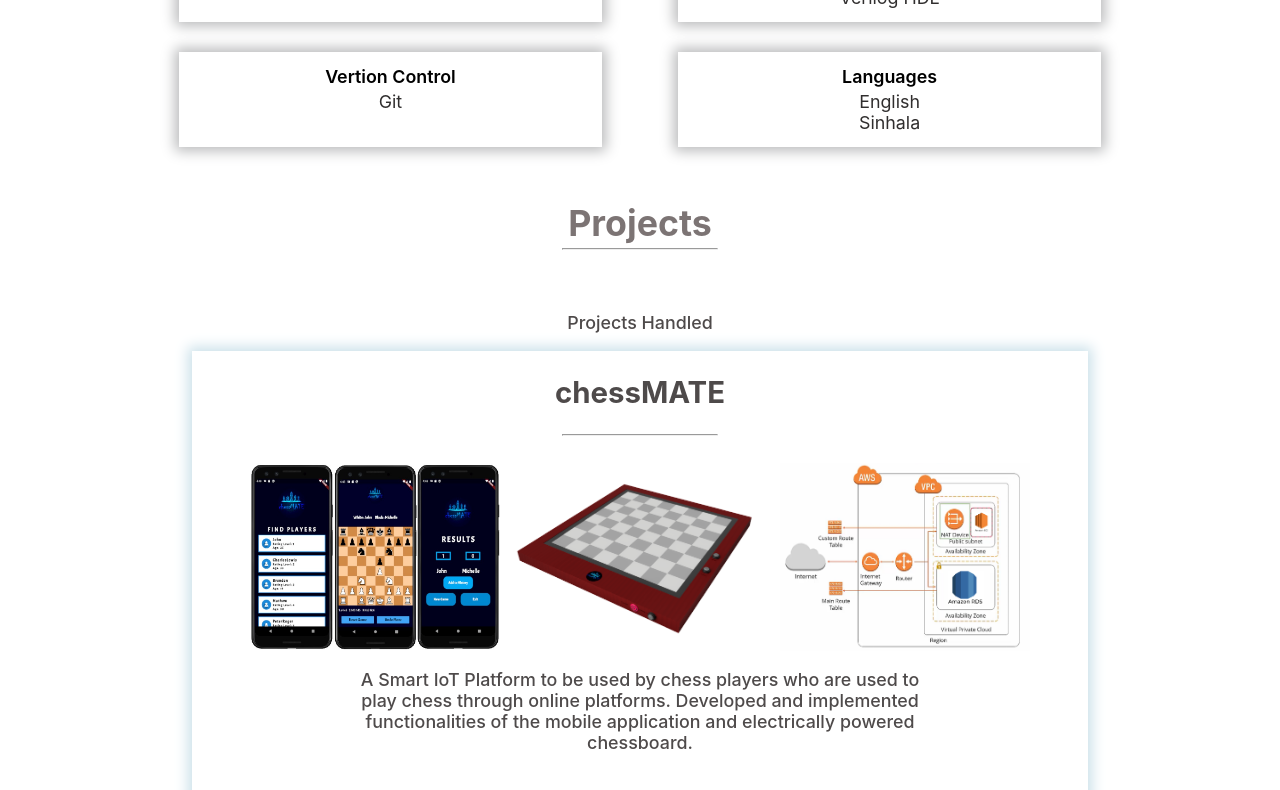
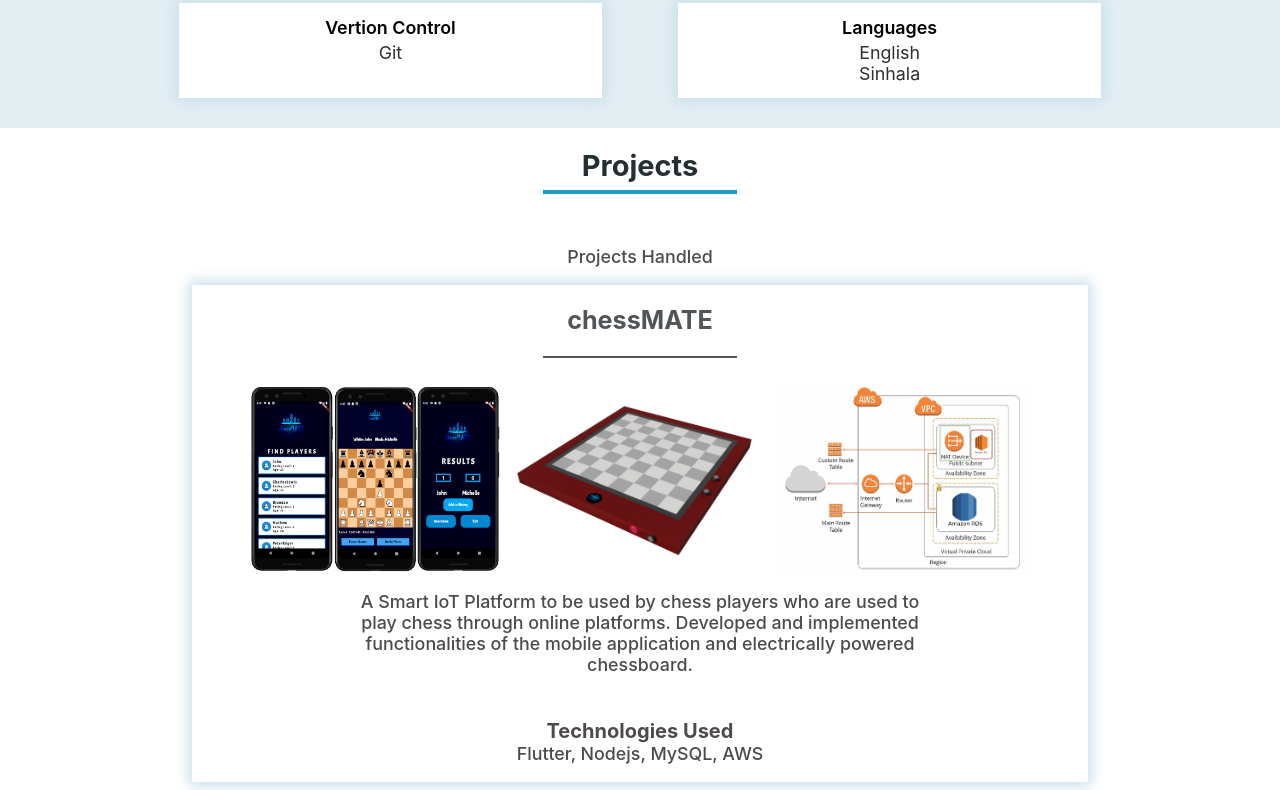
Before and after one commit to isu92neth/isurika, a React (Create React App) app in the folder react-portfolio/: page / in a window 1280 px wide. Shown: the part 2000-2790 px from the top of the page. Built offline with nearby package versions, Linux system fonts and the light colour scheme.

Commit message:
added animation

```diff
--- a/react-portfolio/src/components/About/About.module.css
+++ b/react-portfolio/src/components/About/About.module.css
@@ -29,6 +29,7 @@
 
 .AboutMe .Container .Text h2 {
   font-weight: 700;
+  color: black;
 }
 
 @media (max-width: 706px) {
--- a/react-portfolio/src/components/Contact/Contact.js
+++ b/react-portfolio/src/components/Contact/Contact.js
@@ -11,14 +11,6 @@ const Contact = () => {
     <div className={classes.Contact} id="contact">
       <h1></h1>
       <div className={classes.ContactIcons}>
-        <motion.div whileHover={{ scale: 1.3 }}>
-          <FaMailBulk
-            color="white"
-            size="30px"
-            style={{ padding: "1%" }}
-            onClick={handleURL("123csissa@gmail.com")}
-          />
-        </motion.div>
         <motion.div whileHover={{ scale: 1.3 }}>
           <FaGithub
             color="white"
--- a/react-portfolio/src/components/Contact/Contact.module.css
+++ b/react-portfolio/src/components/Contact/Contact.module.css
@@ -1,5 +1,5 @@
 .Contact {
-  background-color: rgb(68, 128, 163);
+  background-color: #1d9ac5;
   height: 35vh;
   display: flex;
   align-items: center;
--- a/react-portfolio/src/components/NavBar/NavBar.module.css
+++ b/react-portfolio/src/components/NavBar/NavBar.module.css
@@ -1,5 +1,5 @@
 .NavBar {
-  background-color: #ffffff;
+  background-color: rgb(227, 238, 243);
 
   height: 10vh;
   width: 100%;
--- a/react-portfolio/src/components/NavBar/NavLinks.js
+++ b/react-portfolio/src/components/NavBar/NavLinks.js
@@ -1,21 +1,48 @@
 import { motion } from "framer-motion";
 
 const NavLinks = (props) => {
+  const animateFrom = { opacity: 0, y: -40 };
+  const animateTo = { opacity: 1, y: 0 };
   return (
     <ul>
-      <motion.li onClick={() => props.isMobile && props.closeMobileMenu()}>
+      <motion.li
+        initial={animateFrom}
+        animate={animateTo}
+        transition={{ delay: 0.05 }}
+        onClick={() => props.isMobile && props.closeMobileMenu()}
+      >
         <a href="/">Home</a>
       </motion.li>
-      <motion.li onClick={() => props.isMobile && props.closeMobileMenu()}>
+      <motion.li
+        initial={animateFrom}
+        animate={animateTo}
+        transition={{ delay: 0.1 }}
+        onClick={() => props.isMobile && props.closeMobileMenu()}
+      >
         <a href="/#about">About Me</a>
       </motion.li>
-      <motion.li onClick={() => props.isMobile && props.closeMobileMenu()}>
+      <motion.li
+        initial={animateFrom}
+        animate={animateTo}
+        transition={{ delay: 0.15 }}
+        onClick={() => props.isMobile && props.closeMobileMenu()}
+      >
         <a href="/#skills">Skills</a>
       </motion.li>
-      <motion.li onClick={() => props.isMobile && props.closeMobileMenu()}>
+      <motion.li
+        initial={animateFrom}
+        animate={animateTo}
+        transition={{ delay: 0.2 }}
+        onClick={() => props.isMobile && props.closeMobileMenu()}
+      >
         <a href="/#projects">Projects</a>
       </motion.li>
-      <motion.li onClick={() => props.isMobile && props.closeMobileMenu()}>
+      <motion.li
+        initial={animateFrom}
+        animate={animateTo}
+        transition={{ delay: 0.25 }}
+        onClick={() => props.isMobile && props.closeMobileMenu()}
+      >
         <a href="/#contact">Contact</a>
       </motion.li>
     </ul>
--- a/react-portfolio/src/components/PageHeader/PageHeader.module.css
+++ b/react-portfolio/src/components/PageHeader/PageHeader.module.css
@@ -9,11 +9,13 @@
 .Container hr {
   position: absolute;
 
-  width: 12vw;
-  border: 1 px solid #1d9ac5;
+  width: 15vw;
+  background: #1d9ac5;
+  height: 2%;
   top: 55%;
+  border: 1px solid #1d9ac5;
 }
 
 .Container h1 {
-  color: rgb(124, 116, 116);
+  color: #252e31;
 }
--- a/react-portfolio/src/components/Projects/Projects.js
+++ b/react-portfolio/src/components/Projects/Projects.js
@@ -35,7 +35,8 @@ const projectContent = (title, url, imgList, description, technologies) => {
         <p>{description}</p>
       </div>
       <div className={classes.Technologies}>
-        <p>Technologies Used: {technologies}</p>
+        <h4>Technologies Used</h4>
+        <p>{technologies}</p>
       </div>
     </div>
   );
--- a/react-portfolio/src/components/Projects/Projects.module.css
+++ b/react-portfolio/src/components/Projects/Projects.module.css
@@ -13,18 +13,21 @@
   width: 70%;
 }
 
-.Projects .Paragraph {
-}
-
 .Projects .ProjectContainer .ProjectTitle {
   margin-bottom: 20px;
   width: 55%;
 }
 
+.Projects .ProjectContainer .ProjectTitle h2 {
+  color: #515557;
+}
+
 .Projects .ProjectContainer .ProjectTitle hr {
-  width: 12vw;
-  border: 1 px solid #1d9ac5;
-  top: 50%;
+  border: 1px solid #515557;
+  width: 15vw;
+  background: #515557;
+  height: 2%;
+  top: 55%;
 }
 
 .Projects .ProjectContainer .Thumbnail img {
@@ -40,10 +43,12 @@
   width: 65%;
 }
 
-.Projects .ProjectContainer .Text p {
+.Projects .ProjectContainer .Technologies h4 {
+  margin-bottom: 0;
 }
 
 .Projects .ProjectContainer .Technologies p {
+  margin-top: 0;
 }
 
 .Projects .ProjectContainer .Thumbnail {
@@ -79,4 +84,8 @@
   .Projects .ProjectContainer .Text {
     width: 80%;
   }
+
+  .Projects .ProjectContainer .Technologies {
+    width: 80%;
+  }
 }
--- a/react-portfolio/src/components/Skills/Skills.module.css
+++ b/react-portfolio/src/components/Skills/Skills.module.css
@@ -1,5 +1,5 @@
 .Skills {
-  background-color: rgb(255, 255, 255);
+  background-color: rgb(227, 238, 243);
 }
 
 .Skills .List ul {
@@ -20,7 +20,7 @@
 .Skills .Container .List {
   flex-basis: 33%;
   background-color: white;
-  box-shadow: 0 0 1vw 0.3vw rgb(185, 186, 187);
+  box-shadow: 0 0 1vw 0.3vw rgb(202, 224, 233);
   border-radius: 0;
   margin-bottom: 30px;
   margin-left: 3%;
--- a/react-portfolio/src/index.css
+++ b/react-portfolio/src/index.css
@@ -14,14 +14,20 @@ html {
 
 h1 {
   font-weight: 650;
-  font-size: calc(1rem + 1.7vw);
+  font-size: calc(0.7rem + 1.5vw);
   text-align: center;
   color: rgb(78, 74, 74);
 }
 
 h2 {
   font-weight: 700;
-  font-size: calc(1rem + 1.2vw);
+  font-size: calc(0.7rem + 1.2vw);
+  color: rgb(78, 74, 74);
+}
+
+h4 {
+  font-weight: 650;
+  font-size: calc(0.7rem + 0.8vw);
   color: rgb(78, 74, 74);
 }
 
```
